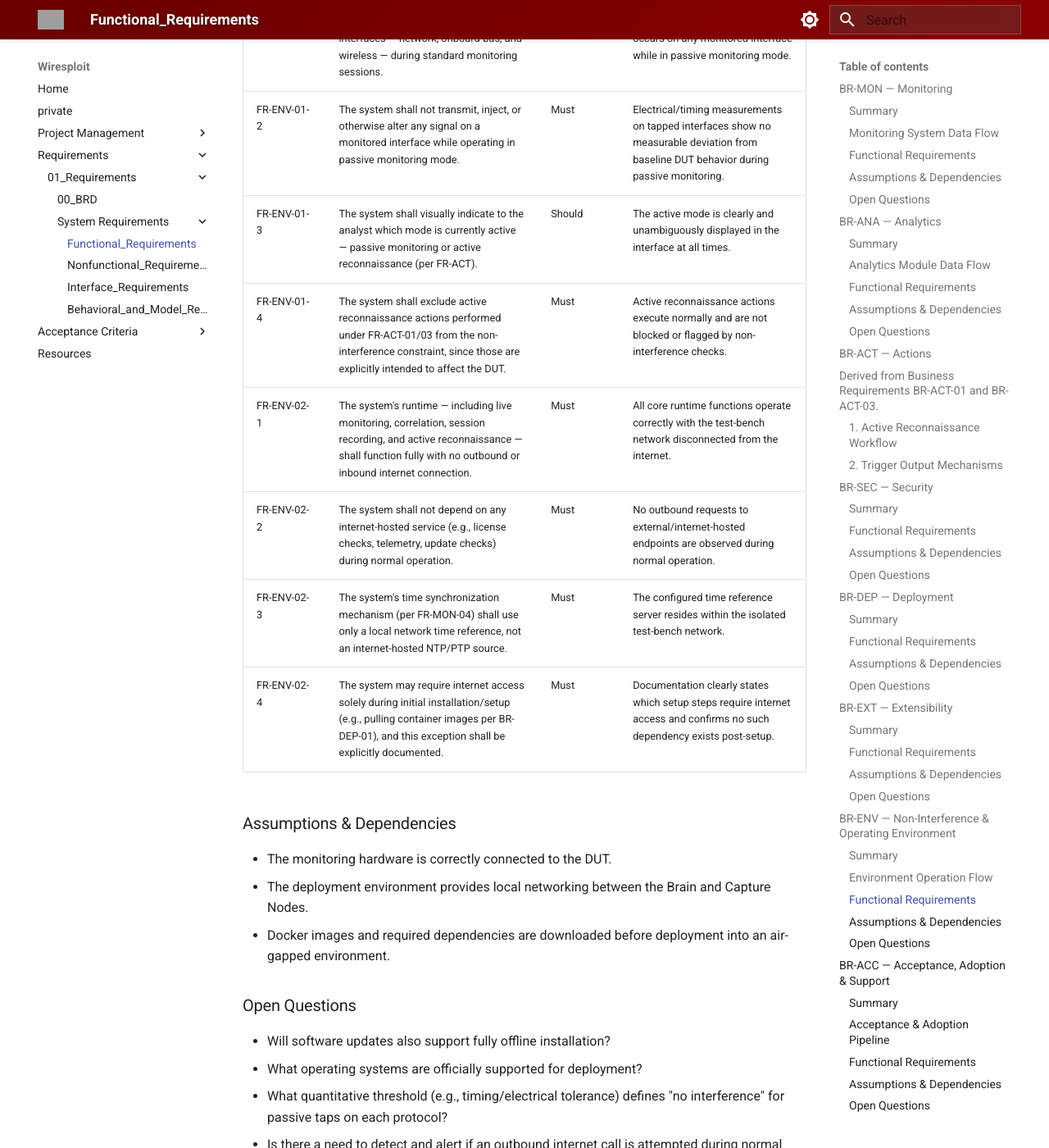
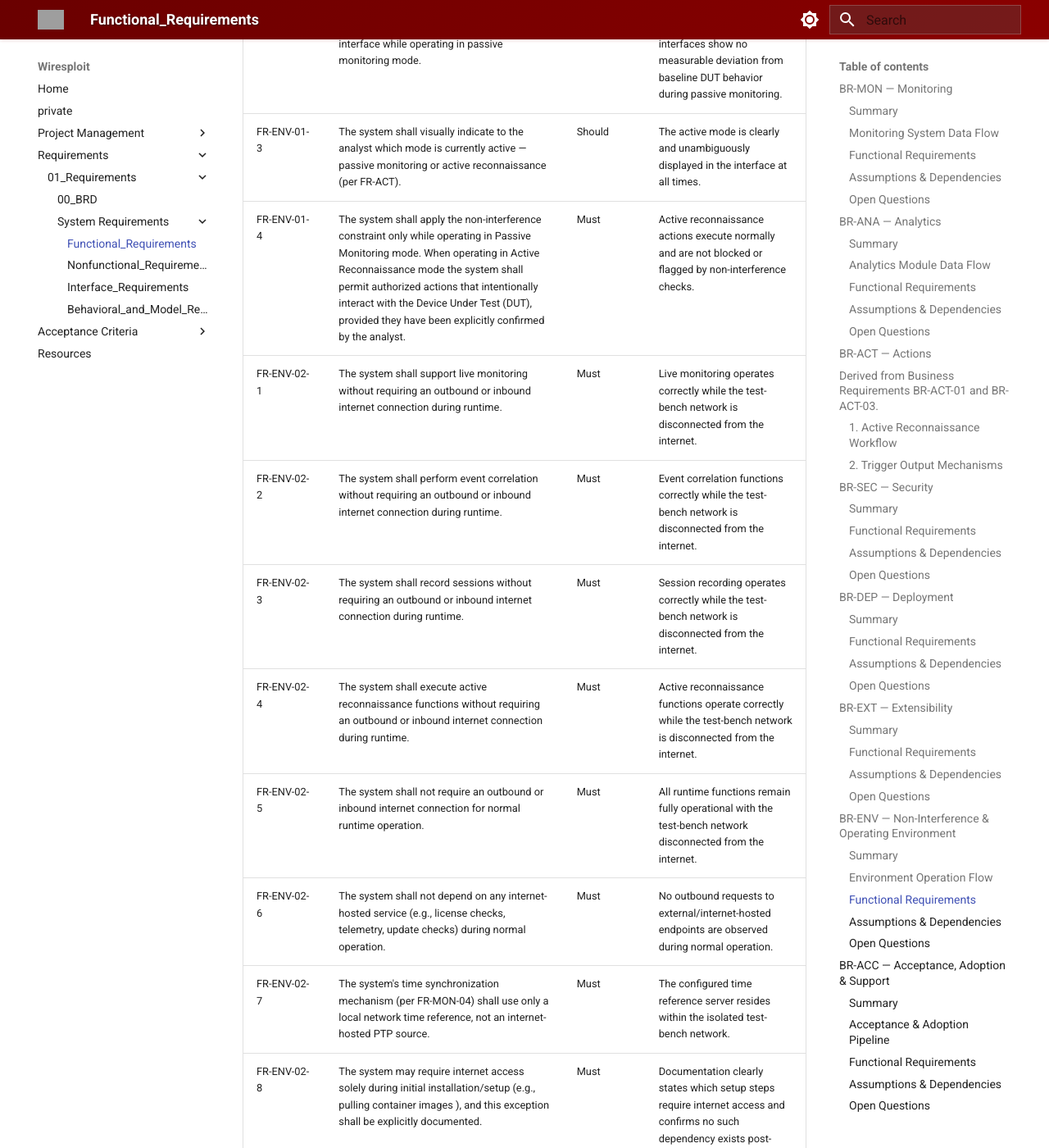
Before and after one commit to EG-ETCS/wiresploit, an MkDocs documentation site: the page built from docs/01_Requirements/01_SysRS/01_Functional_Requirements.md, in a window 1280 px wide and 1400 px high, scrolled down 15753 px. Shown: the whole window at 82% size. Built offline with MkDocs 1.6.1 and Material for MkDocs 9.7.7, drawn with Linux system fonts in a browser that asks for light colours; grey boxes are pictures that could not be loaded.

Commit message:
Updated BR-ENV requirements

````diff
--- a/docs/01_Requirements/01_SysRS/01_Functional_Requirements.md
+++ b/docs/01_Requirements/01_SysRS/01_Functional_Requirements.md
@@ -324,32 +324,24 @@ The system must behave as a passive observer during normal monitoring — never
 flowchart LR
 
     Analyst --> Brain
+    Brain --> CaptureNodes["Capture Nodes"]
+    CaptureNodes --> DUT["Device Under Test"]
+    DUT -. "Passive Monitoring (listen-only)" .-> CaptureNodes
 
-    Brain --> CaptureNodes["Capture Nodes"]
-
-    CaptureNodes --> DUT["Device Under Test"]
-
-    DUT -.Passive Monitoring
-    (listen-only).-> CaptureNodes
-
-    Brain --> Storage
-
-    Brain --> Timeline
-
-    subgraph Deployment Environment
+    subgraph AirGap["Isolated / Air-Gapped Test Bench"]
+        Analyst
         Brain
         CaptureNodes
-        Storage
-        Timeline
+        DUT
     end
 
     Internet[(Internet)]
+    Installer["Initial Installation"]
 
-    Internet -. Required only during
-    installation .-> Installer["Initial Installation"]
+    Internet -. "Required only during installation" .-> Installer
+    Installer --> Brain
 
-    Internet -. No dependency
-    during runtime .-x Brain
+    Internet -. "No dependency during runtime" .-x Brain
 ```
 ### Functional Requirements
 
@@ -358,11 +350,15 @@ flowchart LR
 | FR-ENV-01-1 | The system shall operate in a listen-only (passive) mode on all monitored interfaces — network, onboard-bus, and wireless — during standard monitoring sessions. | Must | No outbound transmission, injection, or signal alteration occurs on any monitored interface while in passive monitoring mode. |
 | FR-ENV-01-2 | The system shall not transmit, inject, or otherwise alter any signal on a monitored interface while operating in passive monitoring mode. | Must | Electrical/timing measurements on tapped interfaces show no measurable deviation from baseline DUT behavior during passive monitoring. |
 | FR-ENV-01-3 | The system shall visually indicate to the analyst which mode is currently active — passive monitoring or active reconnaissance (per FR-ACT). | Should | The active mode is clearly and unambiguously displayed in the interface at all times. |
-| FR-ENV-01-4 | The system shall exclude active reconnaissance actions performed under FR-ACT-01/03 from the non-interference constraint, since those are explicitly intended to affect the DUT. | Must | Active reconnaissance actions execute normally and are not blocked or flagged by non-interference checks. |
-| FR-ENV-02-1 | The system's runtime — including live monitoring, correlation, session recording, and active reconnaissance — shall function fully with no outbound or inbound internet connection. | Must | All core runtime functions operate correctly with the test-bench network disconnected from the internet. |
-| FR-ENV-02-2 | The system shall not depend on any internet-hosted service (e.g., license checks, telemetry, update checks) during normal operation. | Must | No outbound requests to external/internet-hosted endpoints are observed during normal operation. |
-| FR-ENV-02-3 | The system's time synchronization mechanism (per FR-MON-04) shall use only a local network time reference, not an internet-hosted NTP/PTP source. | Must | The configured time reference server resides within the isolated test-bench network. |
-| FR-ENV-02-4 | The system may require internet access solely during initial installation/setup (e.g., pulling container images per BR-DEP-01), and this exception shall be explicitly documented. | Must | Documentation clearly states which setup steps require internet access and confirms no such dependency exists post-setup. |
+| FR-ENV-01-4 | The system shall apply the non-interference constraint only while operating in Passive Monitoring mode. When operating in Active Reconnaissance mode the system shall permit authorized actions that intentionally interact with the Device Under Test (DUT), provided they have been explicitly confirmed by the analyst. | Must | Active reconnaissance actions execute normally and are not blocked or flagged by non-interference checks. |
+| FR-ENV-02-1 | The system shall support live monitoring without requiring an outbound or inbound internet connection during runtime. | Must | Live monitoring operates correctly while the test-bench network is disconnected from the internet. |
+| FR-ENV-02-2 | The system shall perform event correlation without requiring an outbound or inbound internet connection during runtime. | Must | Event correlation functions correctly while the test-bench network is disconnected from the internet. |
+| FR-ENV-02-3 | The system shall record sessions without requiring an outbound or inbound internet connection during runtime. | Must | Session recording operates correctly while the test-bench network is disconnected from the internet. |
+| FR-ENV-02-4 | The system shall execute active reconnaissance functions without requiring an outbound or inbound internet connection during runtime. | Must | Active reconnaissance functions operate correctly while the test-bench network is disconnected from the internet. |
+| FR-ENV-02-5 | The system shall not require an outbound or inbound internet connection for normal runtime operation. | Must | All runtime functions remain fully operational with the test-bench network disconnected from the internet. |
+| FR-ENV-02-6 | The system shall not depend on any internet-hosted service (e.g., license checks, telemetry, update checks) during normal operation. | Must | No outbound requests to external/internet-hosted endpoints are observed during normal operation. |
+| FR-ENV-02-7 | The system's time synchronization mechanism (per FR-MON-04) shall use only a local network time reference, not an internet-hosted PTP source. | Must | The configured time reference server resides within the isolated test-bench network. |
+| FR-ENV-02-8 | The system may require internet access solely during initial installation/setup (e.g., pulling container images ), and this exception shall be explicitly documented. | Must | Documentation clearly states which setup steps require internet access and confirms no such dependency exists post-setup. |
 
 ### Assumptions & Dependencies
 - The monitoring hardware is correctly connected to the DUT.
````
